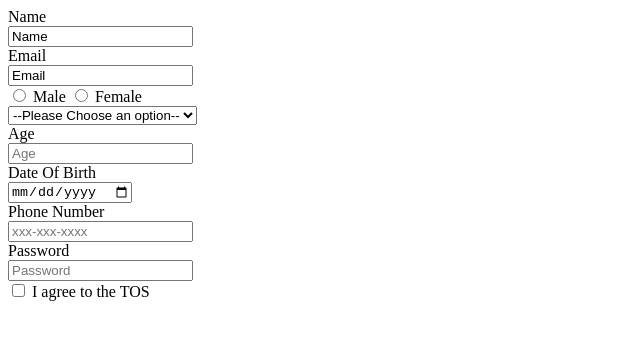
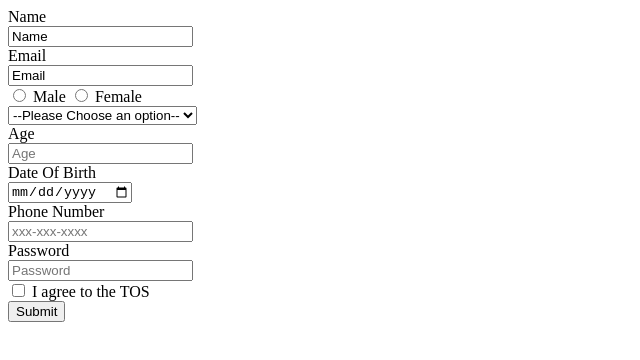
Before and after one commit to acciojob/signup-form-car-KunjPatel9, a website: page main.html in a window 1280 px wide. Shown: the whole page, without its empty margins (0-640 px from the left). Drawn offline with Linux system fonts and the light colour scheme.

Commit message:
created a submission

```diff
--- a/main.html
+++ b/main.html
@@ -29,7 +29,8 @@
 		<label for="password">Password</label><br>
 		<input type="password" required id="password" placeholder="Password"><br>
 		<input type="checkbox"id="tos">
-		<label for="tos">I agree to the TOS</label>
+		<label for="tos">I agree to the TOS</label><br>
+		<button type="submit">Submit</button>
 	</form>
 	<!-- the entire body must be written by student -->
     <script type="text/javascript" src="./script.js">
```
